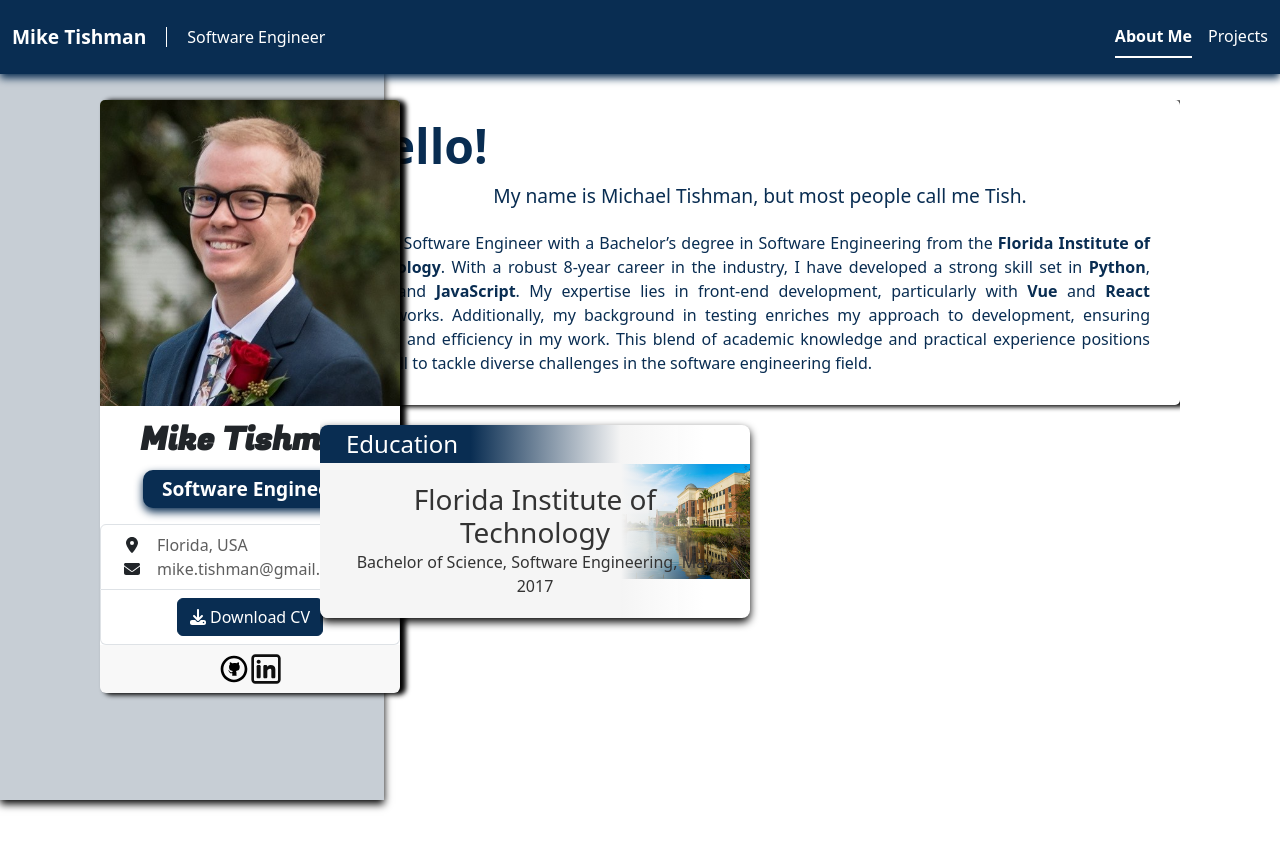
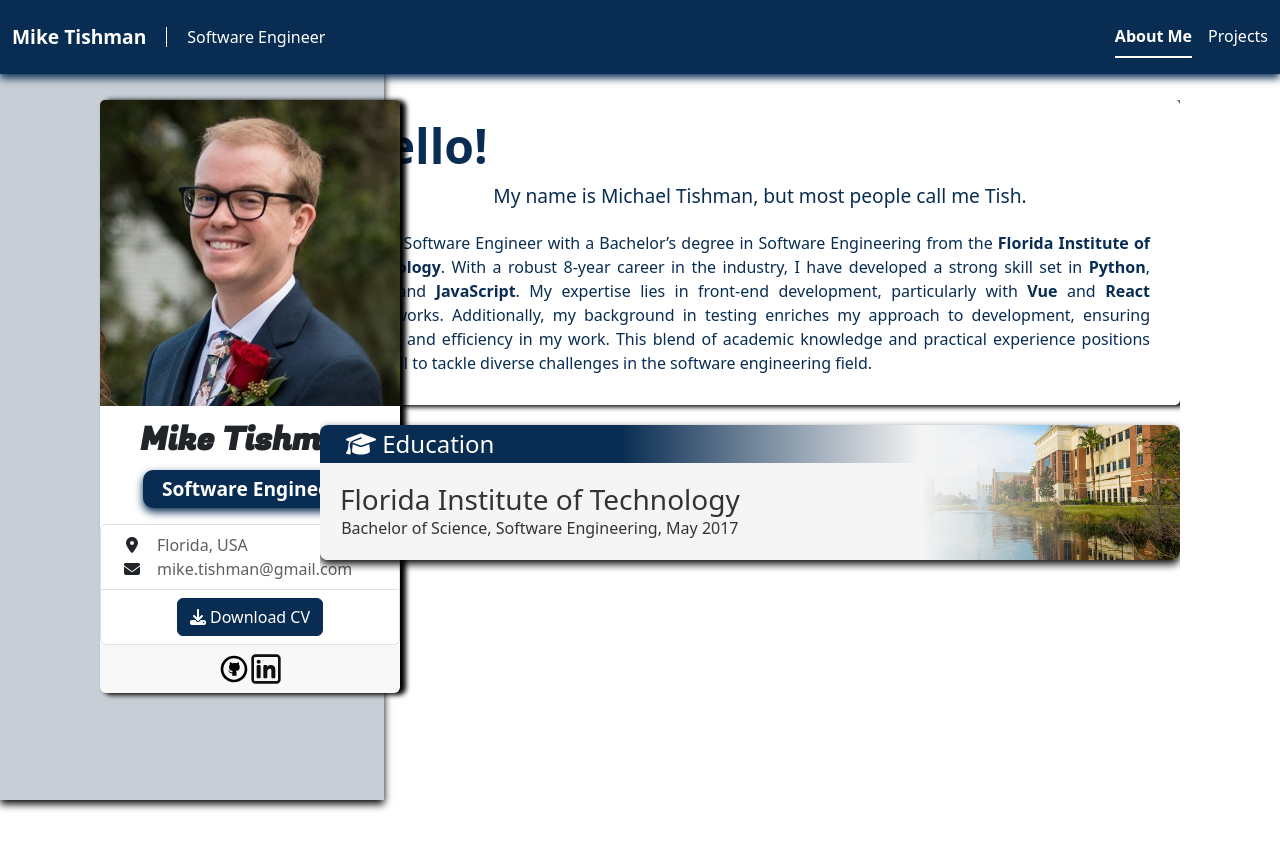
Before and after one commit to Tishinator/Tishinator.github.io, a React (Create React App) app in the folder user-page/: page / in a window 1280 px wide. Shown: the top 850 px of the page. Built offline with nearby package versions, Linux system fonts and the light colour scheme.

Commit message:
extended education panel across the page

```diff
--- a/user-page/src/components/Education.js
+++ b/user-page/src/components/Education.js
@@ -1,13 +1,15 @@
 import React from 'react';
 import education from '../data/education.json'
 import './css/Education.css'
+import { FontAwesomeIcon} from '@fortawesome/react-fontawesome'
+import { faGraduationCap } from '@fortawesome/free-solid-svg-icons';
 
 const Education = () => {
     return (
         <div className="education-section">
             <div className="education-card">
                 <div className="education-header">
-                    <span>Education</span>
+                <FontAwesomeIcon icon={faGraduationCap} /> <span>Education</span>
                 </div>
                 <div className="education-body">
                     <div className="education-info">
--- a/user-page/src/components/css/Education.css
+++ b/user-page/src/components/css/Education.css
@@ -1,6 +1,6 @@
 .education-section {
     margin-top: 20px;
-    width: 50%;
+    width: 100%;
     align-self: start;
 }
 
@@ -11,7 +11,7 @@
     background-repeat: no-repeat;
     border-radius: 8px;
     box-shadow: 0 4px 8px rgb(0, 0, 0);
-    max-width: 600px;
+    /* max-width: 600px; */
     /* margin: auto; */
     overflow: hidden;
     position: relative; /* For positioning the gradient overlay */
```
